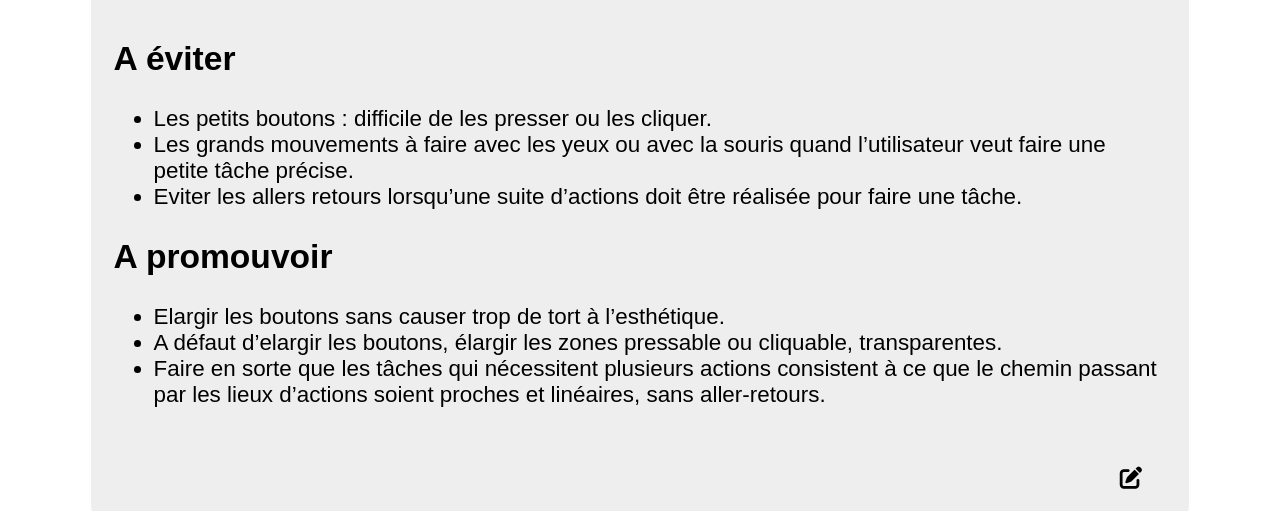
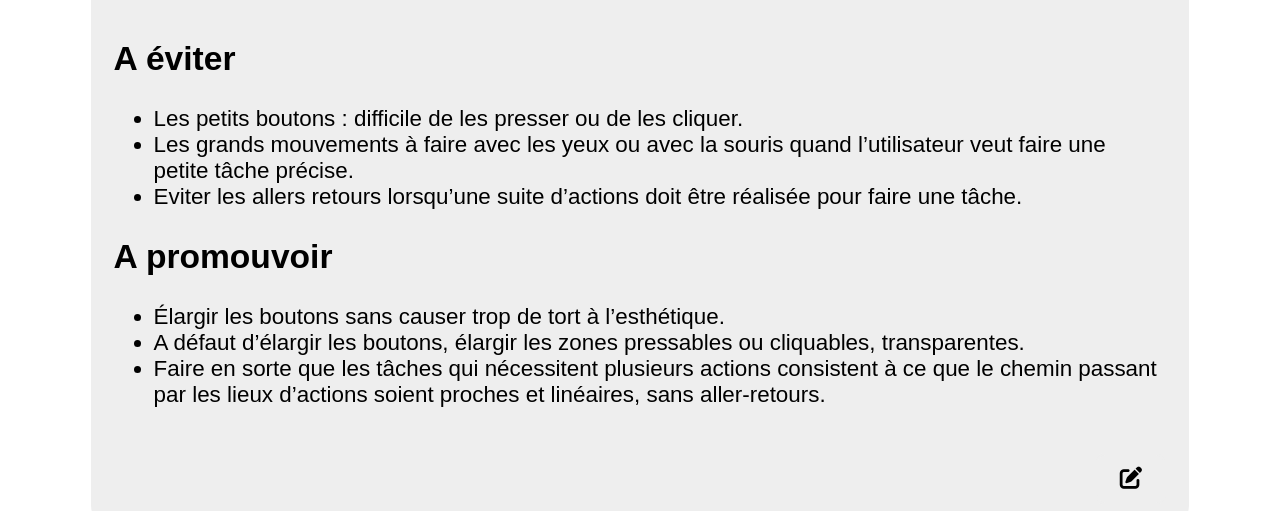
Before and after one commit to ux-lois/ux-lois.github.io, a Jekyll site: the page built from docs/_cards/02-fitts.md, in a window 1280 px wide. Shown: the part 1117-1628 px from the top of the page. Built offline with Jekyll 4.4.1, drawn with Linux system fonts in a browser that asks for light colours; nearby versions of some CDN libraries.

Commit message:
dev: fitts

```diff
--- a/docs/_cards/02-fitts.md
+++ b/docs/_cards/02-fitts.md
@@ -25,12 +25,17 @@ domaines, tels que le sport, la musique et les jeux vidéo.
 
 ## A éviter
 
-- Les petits boutons : difficile de les presser ou les cliquer.
-- Les grands mouvements à faire avec les yeux ou avec la souris quand l'utilisateur veut faire une petite tâche précise.
-- Eviter les allers retours lorsqu'une suite d'actions doit être réalisée pour faire une tâche.
+- Les petits boutons : difficile de les presser ou de les cliquer.
+- Les grands mouvements à faire avec les yeux ou avec la souris quand
+  l'utilisateur veut faire une petite tâche précise.
+- Eviter les allers retours lorsqu'une suite d'actions doit être réalisée pour
+  faire une tâche.
 
 ## A promouvoir
 
-- Elargir les boutons sans causer trop de tort à l'esthétique.
-- A défaut d'elargir les boutons, élargir les zones pressable ou cliquable, transparentes.
-- Faire en sorte que les tâches qui nécessitent plusieurs actions consistent à ce que le chemin passant par les lieux d'actions soient proches et linéaires, sans aller-retours.
+- Élargir les boutons sans causer trop de tort à l'esthétique.
+- A défaut d'élargir les boutons, élargir les zones pressables ou cliquables,
+  transparentes.
+- Faire en sorte que les tâches qui nécessitent plusieurs actions consistent à
+  ce que le chemin passant par les lieux d'actions soient proches et linéaires,
+  sans aller-retours.
```
